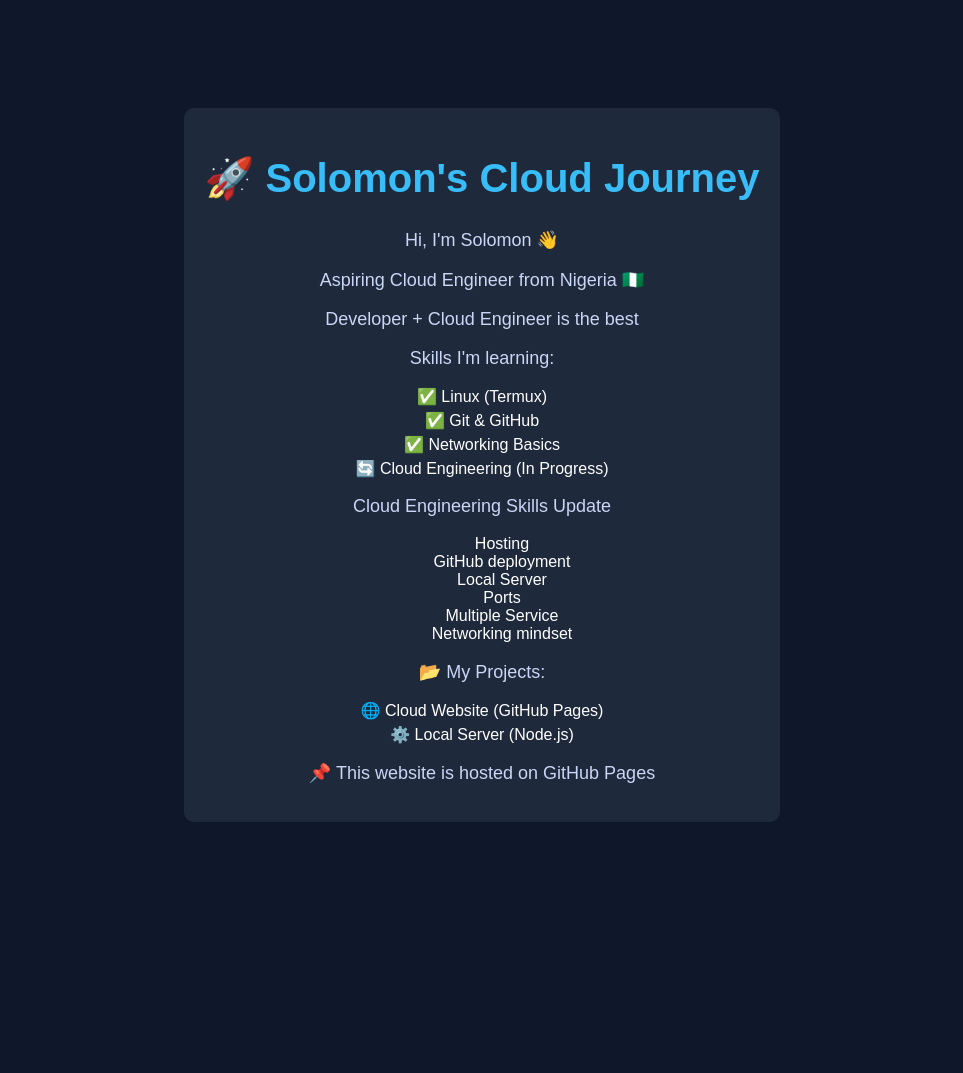
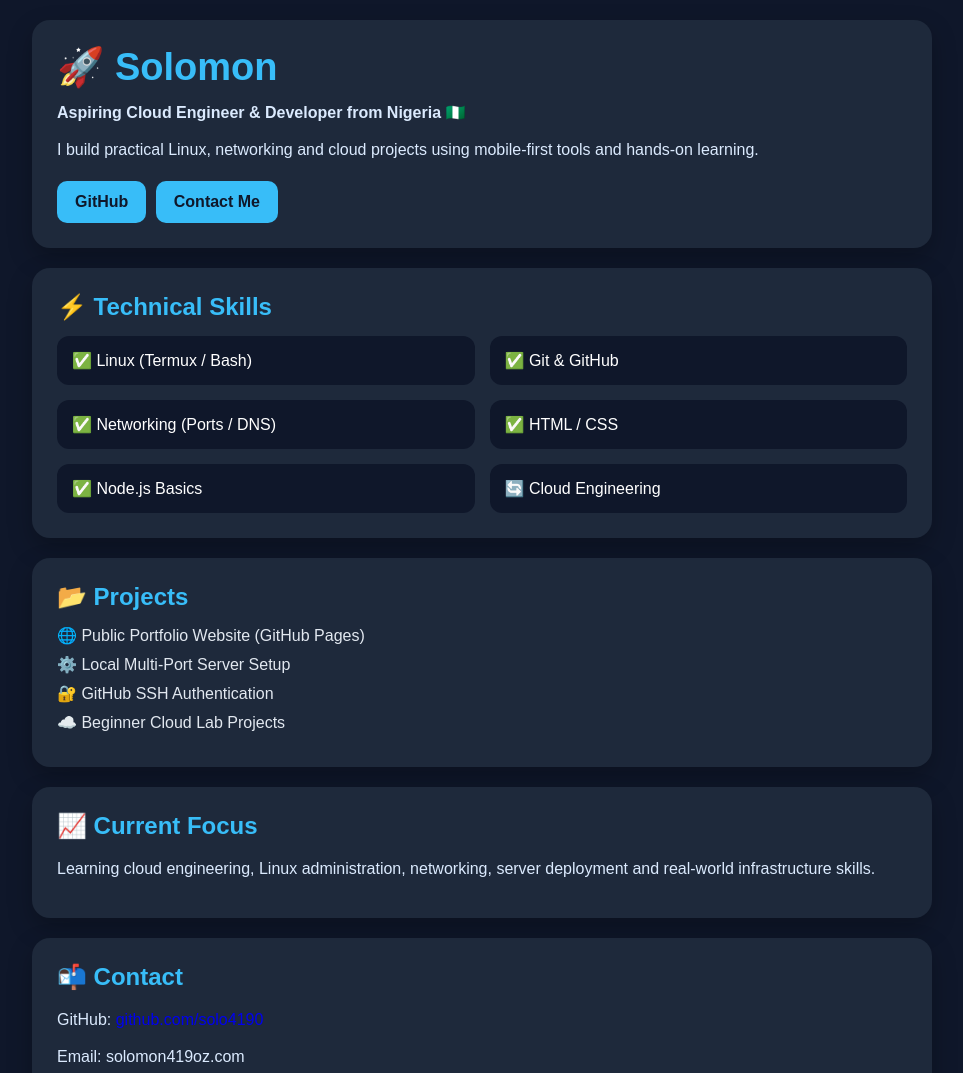
Before and after one commit to solo4190/my-website, a plain HTML site: page index.html in a window 1280 px wide. Shown: the top 1073 px of the page, without its empty margins (158-1121 px from the left). Before the commit the page ends 830 px from the top, so only its background shows below. Drawn offline with Linux system fonts and the light colour scheme.

Commit message:
Update from Termux

```diff
--- a/index.html
+++ b/index.html
@@ -1,76 +1,167 @@
 <!DOCTYPE html>
-<html>
+<html lang="en">
 <head>
-  <title>My Cloud Site</title>
+<meta charset="UTF-8">
+<meta name="viewport" content="width=device-width, initial-scale=1.0">
+<title>Solomon | Cloud Engineer Portfolio</title>
+
 <style>
-    body {
-      background-color: #0f172a;
-      color: white;
-      font-family: Arial, sans-serif;
-      text-align: center;
-      padding-top: 100px;
+*{
+  margin:0;
+  padding:0;
+  box-sizing:border-box;
 }
 
-    h1 {
-      color: #38bdf8;
-      font-size: 40px;
+body{
+  font-family:Arial, sans-serif;
+  background:#0f172a;
+  color:white;
+  padding:20px;
 }
 
-    p {
-      font-size: 18px;
-      color: #cbd5f5;
+.container{
+  max-width:900px;
+  margin:auto;
 }
 
-    .box {
-      background: #1e293b;
-      padding: 20px;
-      border-radius: 10px;
-      display: inline-block;
-    }
-ul {
-  list-style: none;
-  padding: 0;
-  margin: 10px 0;
+.card{
+  background:#1e293b;
+  padding:25px;
+  border-radius:18px;
+  margin-bottom:20px;
+  box-shadow:0 10px 25px rgba(0,0,0,0.25);
 }
 
-li {
-  margin: 5px 0;
-  text-align: center;
+h1{
+  font-size:38px;
+  color:#38bdf8;
+  margin-bottom:10px;
+}
+
+h2{
+  color:#38bdf8;
+  margin-bottom:15px;
+  font-size:24px;
+}
+
+p{
+  color:#dbeafe;
+  line-height:1.7;
+  margin-bottom:10px;
+}
+
+ul{
+  list-style:none;
+  padding:0;
+}
+
+li{
+  margin:10px 0;
+  color:#e2e8f0;
+}
+
+.grid{
+  display:grid;
+  grid-template-columns:1fr 1fr;
+  gap:15px;
+}
+
+.box{
+  background:#0f172a;
+  padding:15px;
+  border-radius:12px;
+}
+
+a{
+  text-decoration:none;
+}
+
+.btn{
+  display:inline-block;
+  background:#38bdf8;
+  color:#0f172a;
+  padding:12px 18px;
+  border-radius:10px;
+  font-weight:bold;
+  margin:8px 5px 0 0;
+}
+
+.btn:hover{
+  opacity:0.9;
+}
+
+.small{
+  font-size:14px;
+  color:#94a3b8;
+}
+
+@media(max-width:700px){
+.grid{
+grid-template-columns:1fr;
+}
+h1{
+font-size:30px;
+}
 }
 </style>
 </head>
+
 <body>
-  <div class="box">
-    <h1>🚀 Solomon's Cloud Journey</h1>
+<div class="container">
 
-    <p>Hi, I'm Solomon 👋</p>
-    <p>Aspiring Cloud Engineer from Nigeria 🇳🇬</p>
-    <p>Developer + Cloud Engineer is the best</p>
+<!-- HERO -->
+<div class="card">
+<h1>🚀 Solomon</h1>
+<p><strong>Aspiring Cloud Engineer & Developer from Nigeria 🇳🇬</strong></p>
+<p>I build practical Linux, networking and cloud projects using mobile-first tools and hands-on learning.</p>
 
-    <p>Skills I'm learning:</p>
+<a class="btn" href="https://github.com/solo4190" target="_blank">GitHub</a>
+<a class="btn" href="#">Contact Me</a>
+</div>
+
+<!-- SKILLS -->
+<div class="card">
+<h2>⚡ Technical Skills</h2>
+
+<div class="grid">
+<div class="box">✅ Linux (Termux / Bash)</div>
+<div class="box">✅ Git & GitHub</div>
+<div class="box">✅ Networking (Ports / DNS)</div>
+<div class="box">✅ HTML / CSS</div>
+<div class="box">✅ Node.js Basics</div>
+<div class="box">🔄 Cloud Engineering</div>
+</div>
+</div>
+
+<!-- PROJECTS -->
+<div class="card">
+<h2>📂 Projects</h2>
+
 <ul>
-      <li>✅ Linux (Termux)</li>
-      <li>✅ Git & GitHub</li>
-      <li>✅ Networking Basics</li>
-      <li>🔄 Cloud Engineering (In Progress)</li>
+<li>🌐 Public Portfolio Website (GitHub Pages)</li>
+<li>⚙️ Local Multi-Port Server Setup</li>
+<li>🔐 GitHub SSH Authentication</li>
+<li>☁️ Beginner Cloud Lab Projects</li>
 </ul>
+</div>
 
-    <p>Cloud Engineering Skills Update</p>
-    <ul>
-       <ol>Hosting</ol>
-       <ol>GitHub deployment</ol>
-       <ol>Local Server</ol>
-       <ol>Ports</ol>
-       <ol>Multiple Service</ol>
-       <ol>Networking mindset</ol>
-    </ul>
+<!-- JOURNEY -->
+<div class="card">
+<h2>📈 Current Focus</h2>
 
-      <p>📂 My Projects:</p>
-<ul>
-  <li>🌐 Cloud Website (GitHub Pages)</li>
-  <li>⚙️ Local Server (Node.js)</li>
-</ul>
+<p>Learning cloud engineering, Linux administration, networking, server deployment and real-world infrastructure skills.</p>
+</div>
 
- <p>📌 This website is hosted on GitHub Pages</p>
+<!-- CONTACT -->
+<div class="card">
+<h2>📬 Contact</h2>
+
+<p>GitHub: <a href="https://github.com/solo4190" target="_blank">github.com/solo4190</a></p>
+<p>Email: solomon419oz.com</p>
+
+<p class="small">Built by Solomon using HTML + CSS + GitHub Pages</p>
+</div>
+
 </div>
 </body>
+</html>
```
Lines whose indentation alone changed are shown as unchanged.
